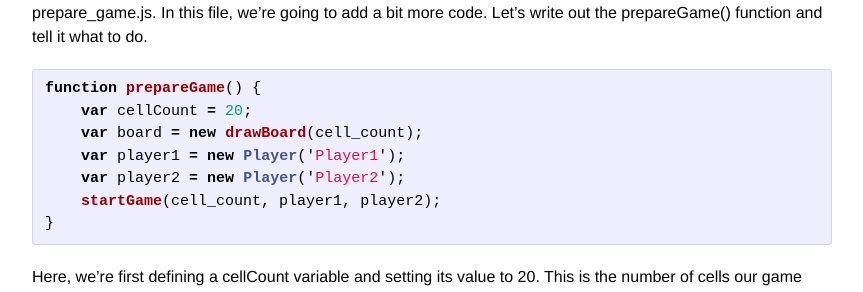
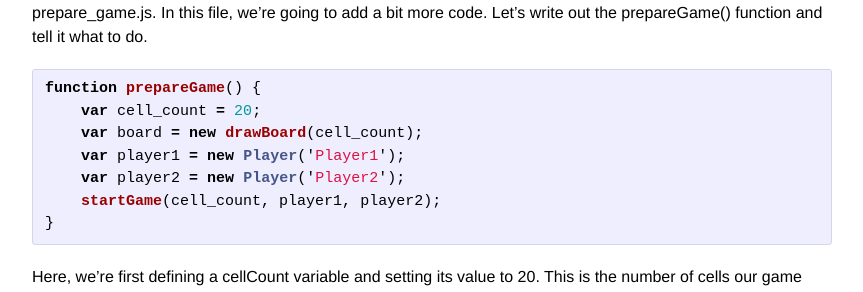
Before and after one commit to Spitigala/Spitigala.github.io, a Jekyll site: the page built from _posts/2014-07-03-racing-with-javascript-1.markdown, in a window 1280 px wide and 900 px high, scrolled down 1822 px. Shown: the part 157-449 px from the top of the window, without its empty margins (208-1071 px from the left). Built offline with Jekyll 4.4.1, drawn with Linux system fonts in a browser that asks for light colours.

Commit message:
make correction to var names in prepareGame()

```diff
--- a/_posts/2014-07-03-racing-with-javascript-1.markdown
+++ b/_posts/2014-07-03-racing-with-javascript-1.markdown
@@ -71,7 +71,7 @@ The previous function prepareGame() doesn't do anything by itself. Let's create
 {% highlight javascript %}
 
 function prepareGame() {
-    var cellCount = 20;
+    var cell_count = 20;
     var board = new drawBoard(cell_count);
     var player1 = new Player('Player1');
     var player2 = new Player('Player2');
```
